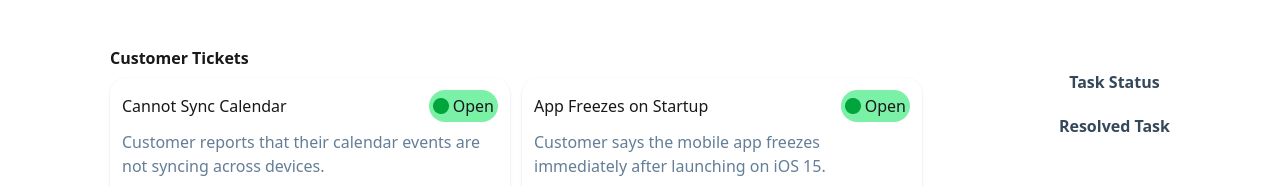
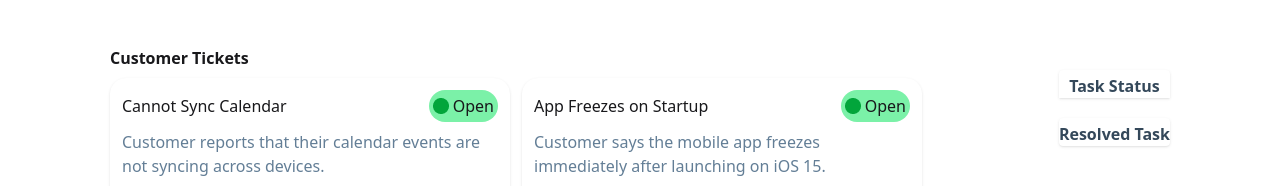
Before and after one commit to emon35410/Assignment-7, a React (Vite) app: page / in a window 1280 px wide. Shown: the part 429-615 px from the top of the page. Built offline with nearby package versions, Linux system fonts and the light colour scheme.

Commit message:
build done

```diff
--- a/src/component/Banner/Banner.jsx
+++ b/src/component/Banner/Banner.jsx
@@ -2,7 +2,7 @@ import React from 'react';
 import bgImg from '../../assets/vector1.png'
 import bgImg2 from '../../assets/bgimage2.png'
 
-const Banner = ({selectedTicket,selectedComplete,setSelectedComplete}) => {
+const Banner = ({ selectedTicket, selectedComplete, setSelectedComplete }) => {
     return (
         <div className='flex flex-col  md:flex-row justify-center-safe gap-6 mt-20'>
             <div className=' w-full h-[150px]  flex justify-center items-center  md:w-[508px] md:h-[250px] rounded-lg '
@@ -15,7 +15,7 @@ const Banner = ({selectedTicket,selectedComplete,setSelectedComplete}) => {
             >
                 <div className='flex flex-col justify-center items-center gap-1 text-white'>
                     <h3>In-Progress</h3>
-                    <h1 className='font-semibold text-5xl'>{Math.max(0, selectedTicket.length - (setSelectedComplete.length-1))}</h1>
+                    <h1 className='font-semibold text-5xl'>{Math.max(0, selectedTicket.length - (setSelectedComplete.length - 1))}</h1>
                 </div>
             </div>
             <div className=' w-full h-[150px] flex gap-1 justify-center items-center   md:w-[508px] md:h-[250px] rounded-lg '
--- a/src/component/CustomerCard/CustomerCard.jsx
+++ b/src/component/CustomerCard/CustomerCard.jsx
@@ -7,7 +7,7 @@ import { toast } from 'react-toastify';
 const CustomerCard = ({ ticket, setSelectedTicket, selectedTicket }) => {
     const [toggle, settoggle] = useState(false)
     const handleOpen = () => {
-        toast("In-Progress")
+        toast.success("In-Progress")
         settoggle(!toggle)
         setSelectedTicket([...selectedTicket, ticket])
     }
--- a/src/component/CustomerTicket/CustomerTicket.jsx
+++ b/src/component/CustomerTicket/CustomerTicket.jsx
@@ -8,8 +8,8 @@ import TaskStatus from '../TaskStatus/TaskStatus';
 const CustomerTicket = ({ solved, setSolved, tickectPromise, selectedTicket, setSelectedTicket, selectedComplete, setSelectedComplete }) => {
     const Ticket = use(tickectPromise)
     const visibleTickets = Ticket.filter(
-    ticket => !selectedComplete.some(done => done.id === ticket.id)
-  )
+        ticket => !selectedComplete.some(done => done.id === ticket.id)
+    )
     return (
         <div className='md:mx-[110px] mt-20'>
             <h1 className='font-semibold'>Customer Tickets</h1>
--- a/src/component/TaskStatus/CompleteTask.jsx
+++ b/src/component/TaskStatus/CompleteTask.jsx
@@ -3,7 +3,7 @@ import React from 'react';
 const CompleteTask = ({ select }) => {
 
     return (
-        <div  className='bg-white shadow-sm p-4 rounded-b-lg mt-3 md:w-[200px] md:h-[70]  hover:cursor-pointer'>
+        <div className='bg-[#c4d3e136] shadow-sm p-4 rounded-b-lg mt-3 mb-3 md:w-[200px] md:h-[70]  hover:cursor-pointer'>
             <h1 className='text-[#5ca0dc] font-normal flex justify-center items-center'>{select.title}</h1>
             <h1 className='mt-3 font-bold flex items-center justify-center text-green-700'>👏 Completed</h1>
         </div>
--- a/src/component/TaskStatus/TaskStatus.jsx
+++ b/src/component/TaskStatus/TaskStatus.jsx
@@ -7,24 +7,22 @@ const TaskStatus = ({ selectedTicket, setSelectedTicket, selectedComplete, setSe
     const [clickComplete, setclickComplete] = useState(false)
     const handleComplete = (Task) => {
 
-        toast("Problem Solved")
+        toast.success("Problem Solved")
         setclickComplete(!clickComplete)
         setSelectedComplete([...selectedComplete, Task])
         setSelectedTicket(selectedTicket.filter(remove => remove.id !== Task.id))
 
     }
 
-
-
     return (
         <div className=''>
 
-            <div className='mb-5'>
+            <div className='mb-5 bg-white shadow-sm p-1 pl-0 pr-0 pb-0 rounded-t-sm'>
                 <h1 className='font-semibold text-[#34485A] flex justify-center items-center'>Task Status</h1>
 
                 {
                     selectedTicket.map((select, index) =>
-                        <div key={index} className=' bg-white shadow-sm p-4 rounded-b-lg mt-3 flex flex-col mb-4 md:w-[200px] md:h-[70] '>
+                        <div key={index} className=' bg-[#c4d3e136] shadow-sm p-4 rounded-b-lg mt-3 flex flex-col mb-4 md:w-[200px] md:h-[70] '>
 
                             <h1 className='mb-3 text-[#637E96] flex justify-center items-center'>{select.title}</h1>
                             <button onClick={() => {
@@ -36,8 +34,8 @@ const TaskStatus = ({ selectedTicket, setSelectedTicket, selectedComplete, setSe
                     )
                 }
             </div>
-            <div>
-                <h1 className='font-semibold text-[#34485A] flex justify-center items-center'>Resolved Task</h1>
+            <div className='bg-white shadow-sm p-1 pl-0 pr-0 pb-0 rounded-sm'>
+                <h1 className='font-semibold text-[#34485A] flex justify-center items-center mb-3'>Resolved Task</h1>
                 {
                     selectedComplete.map(select => <CompleteTask key={select.id} select={select} solved={solved} setSolved={setSolved}></CompleteTask>)
                 }
```
